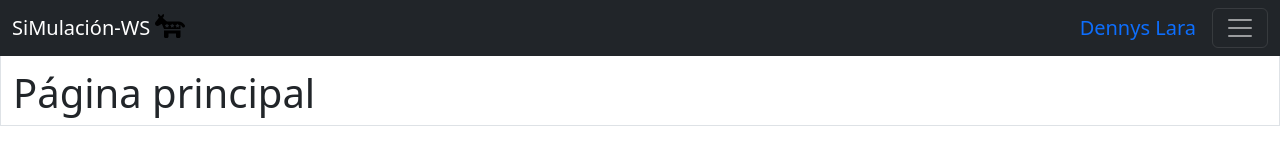
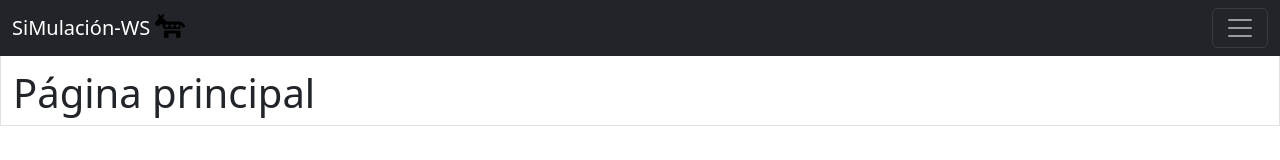
Before and after one commit to dennysjlarau/react-simualacion-ws, a React (Vite) app: page /principal in a window 1280 px wide. Shown: the top 160 px of the page. Built offline with nearby package versions, Linux system fonts and the light colour scheme.

Commit message:
protección de rutas y simulando obtener usuario y nombre

```diff
--- a/src/SimulaWSApp.tsx
+++ b/src/SimulaWSApp.tsx
@@ -1,12 +1,13 @@
 import './App.scss';
+import AuthProvider from './auth/context/AuthProvider';
 import AppRouter from './router/AppRouter';
 
 function App() {
 
   return (
-    <>
+    <AuthProvider>
       <AppRouter />
-    </>
+    </AuthProvider>
   )
 }
 
--- /dev/null
+++ b/src/auth/context/AuthContext.tsx
@@ -0,0 +1,4 @@
+import { createContext } from "react";
+
+
+export const AuthContext = createContext({});
--- /dev/null
+++ b/src/auth/context/AuthProvider.tsx
@@ -0,0 +1,39 @@
+import { useReducer } from "react";
+import { AuthContext } from "./AuthContext";
+//@ts-ignore
+import { authReducer } from "./authReducer";
+//@ts-ignore
+import { types } from "../types/types";
+
+const initialState = {
+    autenticado: false,
+    usuario: null
+}
+
+type AuthProps = {
+    children: React.ReactNode;
+}
+
+const AuthProvider: React.FunctionComponent<AuthProps> = ({ children }) => {
+    const [sesion, dispatch] =  useReducer(authReducer, initialState);
+
+    //[ ] login: llamar funcion asíncrona con usuario y clave para la autenticación
+    const login = (nombre_usr='') => {
+        const action = {
+            type: types.login,
+            payload: {
+                id_usr: 'id user: 789555562',
+                nombre_usr
+            }
+        }
+        dispatch(action);
+    }
+
+    return (
+            <AuthContext.Provider value = {{sesion, login: login}}>
+                { children }
+            </AuthContext.Provider>
+        )
+}
+
+export default AuthProvider;
--- /dev/null
+++ b/src/auth/context/authReducer.js
@@ -0,0 +1,19 @@
+import { types } from "../types/types";
+
+export const authReducer = ( state = {}, action) => {
+    switch (action.type) {
+        case types.login:
+            return {
+                ...state,
+                autenticado: true,
+                usuario: action.payload
+            };
+        case types.logout:
+            return {
+                autenticado: false,
+                usuario: null
+            };
+        default:
+            return state;
+    }
+}
--- a/src/auth/pages/LoginPage.tsx
+++ b/src/auth/pages/LoginPage.tsx
@@ -1,9 +1,15 @@
+import { useContext } from "react";
 import { useNavigate } from "react-router-dom";
+import { AuthContext } from "../context/AuthContext";
 
 
 function LoginPage () {
+    const { login } = useContext( AuthContext );
     const navigate = useNavigate();
+
+    //[ ] revisar aquí el consumo del login
     const onLogin = () => {
+        login('Dennys Javier Lara Uquillas');
         navigate('/', {
             replace: true
         })
--- /dev/null
+++ b/src/auth/types/types.js
@@ -0,0 +1,4 @@
+export const types = {
+    login: '[Auth] Login',
+    logout: '[Auth] Logout',
+}
--- a/src/ui/components/BarraMenu.tsx
+++ b/src/ui/components/BarraMenu.tsx
@@ -1,7 +1,11 @@
+import { useContext } from "react";
 import { NavLink, useNavigate } from "react-router-dom";
+import { AuthContext } from "../../auth/context/AuthContext";
 
 
 function BarraMenu() {
+    const { sesion } = useContext( AuthContext );
+    console.log('sesion: ', sesion);
     const navigate = useNavigate();
     const onLogout = () => {
         navigate('/login', {
@@ -16,7 +20,7 @@ function BarraMenu() {
                     <span> <img src="../public/donkey.svg" alt="Logo" width="30" height="24" className="d-inline-block align-text-top"/></span>
                 </div>
                 <div className="navbar-brand ms-auto text-end">
-                    <span className="text-primary">Dennys Lara</span>
+                    <span className="text-primary">{ sesion?.usuario?.nombre_usr }</span>
                 </div>
                 <button className="navbar-toggler" type="button" data-bs-toggle="offcanvas" data-bs-target="#offcanvasDarkNavbar" aria-controls="offcanvasDarkNavbar">
                     <span className="navbar-toggler-icon"></span>
```
Also changed, not shown: src/main.tsx (+11 -0 lines).
